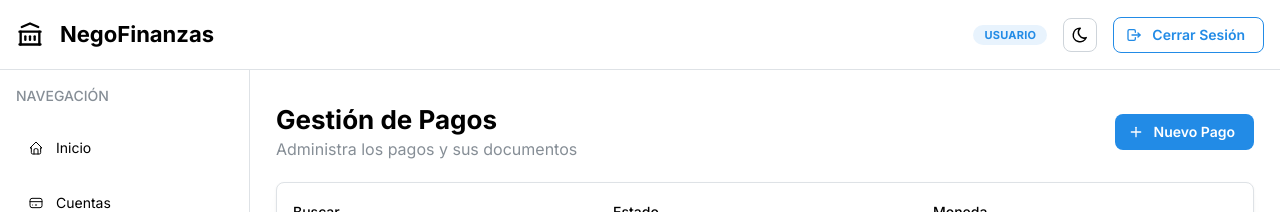
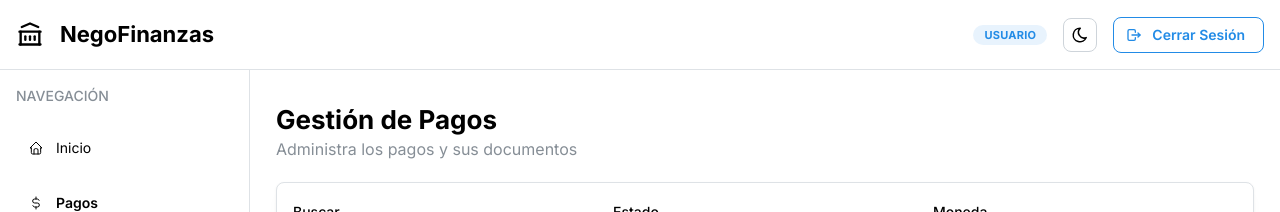
Before and after one commit to programadorlorenzo/negofinanzas-front, a Next.js app: page /pagos in a window 1280 px wide. Shown: the top 212 px of the page. Built offline with nearby package versions, Linux system fonts and the light colour scheme; no server answers; sample sign-in values are in the browser's storage.

Commit message:
refactor(PagosPage): restrict 'Nuevo Pago' button visibility to SuperAdmin and Admin roles refactor(menu): add requiredRoles for navigation menu items to enforce access control

```diff
--- a/src/app/pagos/page.tsx
+++ b/src/app/pagos/page.tsx
@@ -21,6 +21,7 @@ import { PagosAPI } from '@/lib/api/pagos';
 import { Pago, PagoFilters, PaginatedPagosResponse } from '@/types/pago';
 import { SucursalesAPI } from '@/lib/api/sucursales';
 import { CuentasAPI } from '@/lib/api/cuentas';
+import { useAuth } from '@/hooks/useAuth';
 
 const initialFilters: PagoFilters = {
 	page: 1,
@@ -28,6 +29,7 @@ const initialFilters: PagoFilters = {
 };
 
 export default function PagosPage() {
+	const { user } = useAuth();
 	const [pagos, setPagos] = useState<Pago[]>([]);
 	const [pagination, setPagination] = useState({
 		total: 0,
@@ -118,9 +120,11 @@ export default function PagosPage() {
 						<Title order={2}>Gestión de Pagos</Title>
 						<Text c="dimmed">Administra los pagos y sus documentos</Text>
 					</div>
-					<Button leftSection={<IconPlus size={16} />} onClick={openCreateModal}>
-						Nuevo Pago
-					</Button>
+					{(user?.role === 'superadmin' || user?.role === 'admin') && (
+						<Button leftSection={<IconPlus size={16} />} onClick={openCreateModal}>
+							Nuevo Pago
+						</Button>
+					)}
 				</Group>
 
 				{/* Filters */}
--- a/src/config/menu.ts
+++ b/src/config/menu.ts
@@ -32,6 +32,7 @@ export const navigationMenu: MenuItem[] = [
     href: '/cuentas',
     icon: IconCreditCard,
     description: 'Gestión de cuentas bancarias',
+    requiredRoles: ['superadmin', 'admin'],
   },
   {
     id: 'pagos',
```
